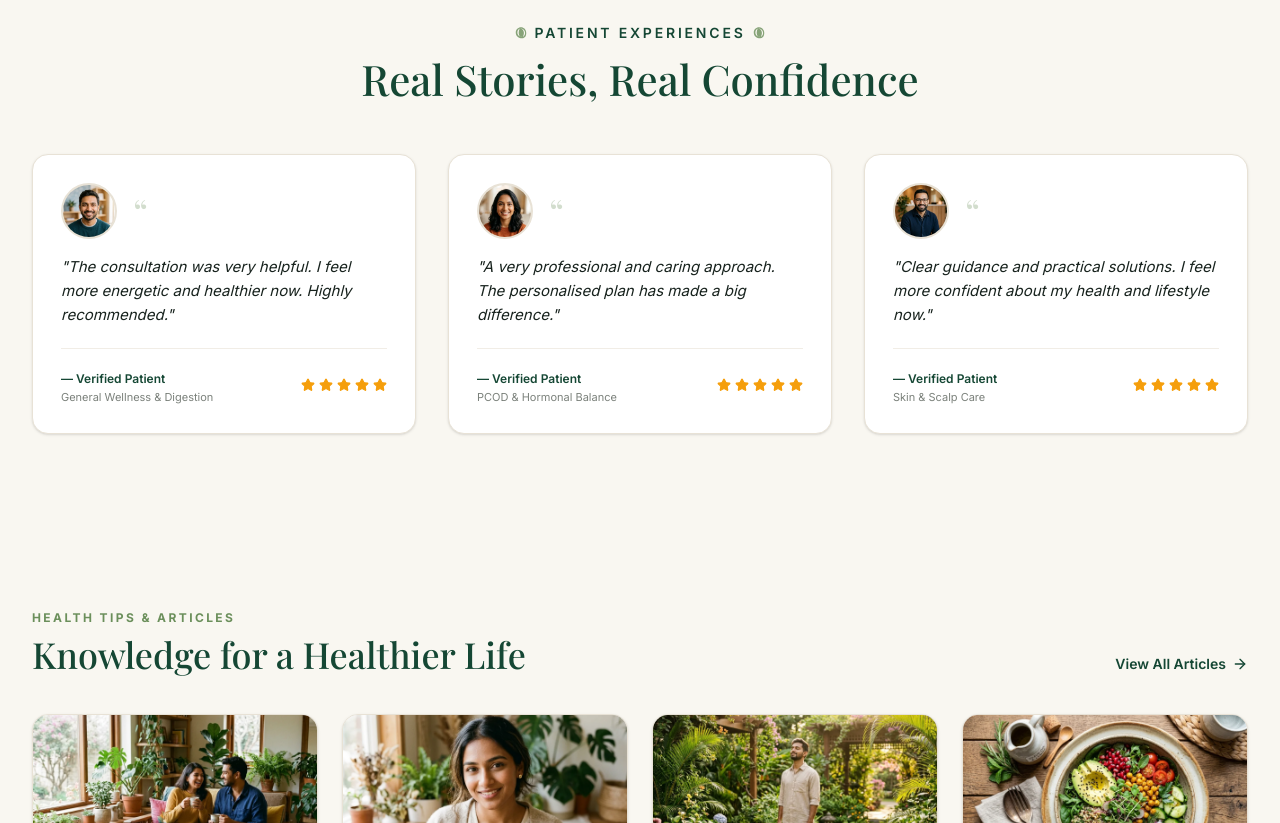
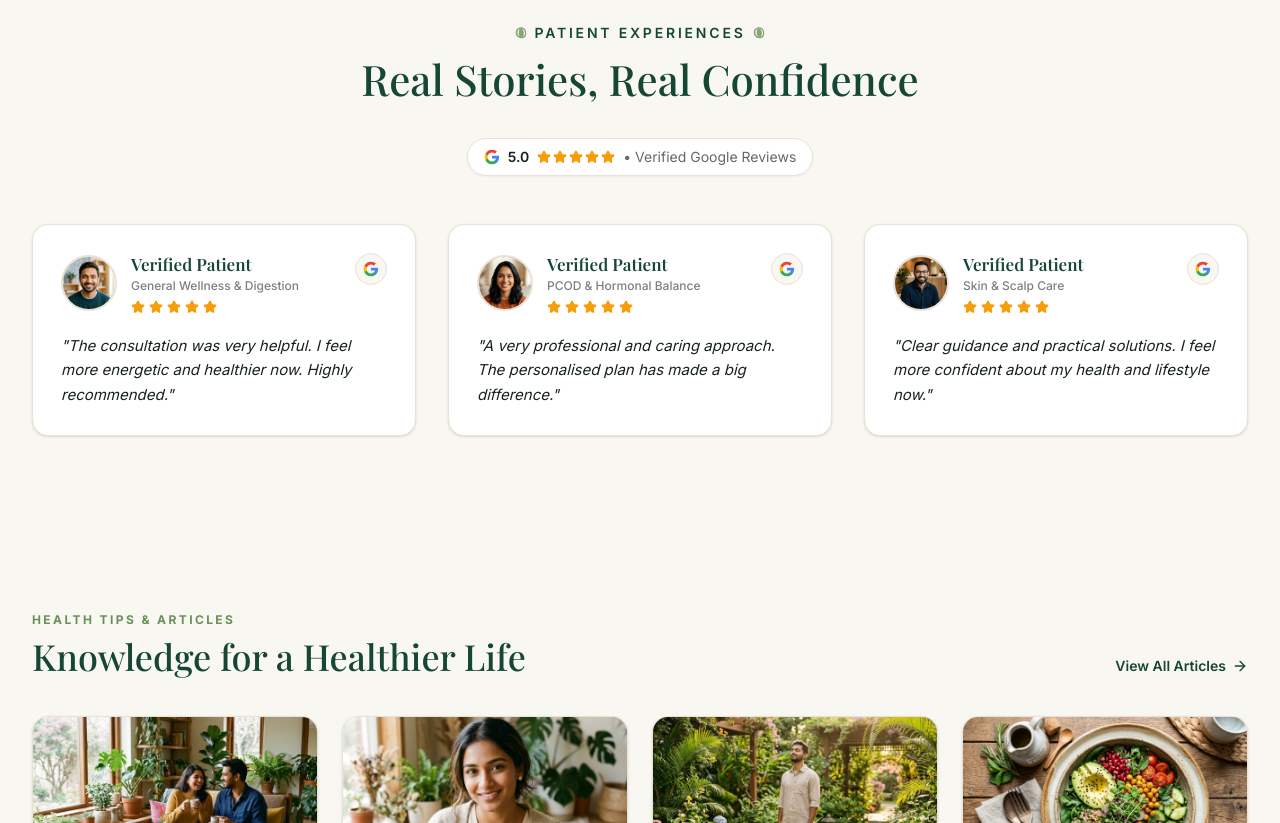
Before and after one commit to awenueglobalsoftwaresolutions-org/TriGyna-website, a Next.js app: page / in a window 1280 px wide. Shown: the part 4740-5563 px from the top of the page. Built offline with nearby package versions, Linux system fonts and the light colour scheme.

Commit message:
Testomonial Ui UX issue fix

```diff
--- a/src/components/sections/PatientExperiencesSection.tsx
+++ b/src/components/sections/PatientExperiencesSection.tsx
@@ -3,6 +3,7 @@ import Image from "next/image";
 import { Star } from "lucide-react";
 import { testimonialsData } from "@/data/testimonialsData";
 import SectionHeading from "@/components/ui/SectionHeading";
+import { GoogleIcon } from "@/components/ui/BrandIcons";
 
 export default function PatientExperiencesSection() {
   return (
@@ -12,19 +13,35 @@ export default function PatientExperiencesSection() {
           eyebrow="PATIENT EXPERIENCES"
           title="Real Stories, Real Confidence"
           align="center"
-          className="mb-12"
+          className="mb-8"
         />
+
+        {/* Google Reviews Trust Bar */}
+        <div className="flex items-center justify-center mb-10 sm:mb-12">
+          <div className="inline-flex items-center gap-2 bg-white px-4 py-2 rounded-full border border-[#E8E2D6] shadow-xs text-xs sm:text-sm">
+            <GoogleIcon className="w-4 h-4 flex-shrink-0" />
+            <span className="font-semibold text-[#17221D]">5.0</span>
+            <div className="flex items-center gap-0.5 text-[#F59E0B]">
+              {[...Array(5)].map((_, i) => (
+                <Star key={i} className="w-3.5 h-3.5 fill-[#F59E0B] text-[#F59E0B]" />
+              ))}
+            </div>
+            <span className="text-[#626B63] hidden sm:inline">• Verified Google Reviews</span>
+          </div>
+        </div>
 
         <div className="grid grid-cols-1 md:grid-cols-3 gap-6 sm:gap-8">
           {testimonialsData.map((item) => (
             <div
               key={item.id}
-              className="bg-white rounded-2xl p-6 sm:p-7 border border-[#E8E2D6] shadow-sm hover:shadow-lg transition-all duration-300 flex flex-col justify-between"
+              className="bg-white rounded-2xl p-6 sm:p-7 border border-[#E8E2D6] shadow-sm hover:shadow-md hover:border-[#6B8F5B]/40 transition-all duration-300 flex flex-col justify-between"
             >
               <div>
-                {/* Avatar and Quote Icon */}
-                <div className="flex items-center gap-4 mb-4">
-                  <div className="relative w-14 h-14 rounded-full overflow-hidden border-2 border-[#E8E2D6] flex-shrink-0 bg-[#EADFCF]">
+                {/* Header: Profile Image + Patient Name + Service + Rating + Google Icon */}
+                <div className="flex items-start justify-between gap-3 mb-4">
+                  <div className="flex items-center gap-3.5">
+                    {/* Profile Image (Avatar) */}
+                    <div className="relative w-12 h-12 sm:w-14 sm:h-14 rounded-full overflow-hidden border-2 border-[#E8E2D6] flex-shrink-0 bg-[#EADFCF]">
                       <Image
                         src={item.avatar}
                         alt={item.name}
@@ -33,34 +50,37 @@ export default function PatientExperiencesSection() {
                         sizes="56px"
                       />
                     </div>
-                  <div className="font-serif text-4xl text-[#6B8F5B]/30 select-none">
-                    “
+
+                    {/* Patient Details (Beside Profile Image) */}
+                    <div>
+                      <h3 className="font-semibold text-base sm:text-[17px] text-[#154734] leading-snug">
+                        {item.name}
+                      </h3>
+                      <span className="block text-xs font-medium text-[#7B817B] mt-0.5">
+                        {item.service}
+                      </span>
+                      {/* Star Rating */}
+                      <div className="flex items-center gap-1 text-[#F59E0B] mt-1.5">
+                        {[...Array(item.rating)].map((_, i) => (
+                          <Star key={i} className="w-3.5 h-3.5 fill-[#F59E0B] text-[#F59E0B]" />
+                        ))}
+                      </div>
                     </div>
                   </div>
 
-                {/* Quote Text */}
-                <p className="text-sm sm:text-[15px] text-[#17221D] leading-relaxed italic mb-5">
+                  {/* Google Icon */}
+                  <div
+                    className="w-8 h-8 rounded-full bg-[#F9F7F1] border border-[#E8E2D6] flex items-center justify-center flex-shrink-0"
+                    title="Google Review"
+                  >
+                    <GoogleIcon className="w-4 h-4" />
+                  </div>
+                </div>
+
+                {/* Description Message / Quote */}
+                <p className="text-sm sm:text-[15px] text-[#17221D] leading-relaxed italic pt-1">
                   &quot;{item.quote}&quot;
                 </p>
-              </div>
-
-              {/* Attribution and Stars */}
-              <div className="pt-4 border-t border-[#E8E2D6]/60 flex items-center justify-between">
-                <div>
-                  <span className="text-xs font-semibold text-[#154734]">
-                    — {item.name}
-                  </span>
-                  <span className="block text-[11px] text-[#7B817B]">
-                    {item.service}
-                  </span>
-                </div>
-
-                {/* 5 Stars */}
-                <div className="flex items-center gap-1 text-[#F59E0B]">
-                  {[...Array(item.rating)].map((_, i) => (
-                    <Star key={i} className="w-3.5 h-3.5 fill-[#F59E0B]" />
-                  ))}
-                </div>
               </div>
             </div>
           ))}
--- a/src/components/ui/BrandIcons.tsx
+++ b/src/components/ui/BrandIcons.tsx
@@ -132,3 +132,40 @@ export function LinkedInIcon({
     </svg>
   );
 }
+
+/**
+ * Official Google Multi-color Vector Icon
+ */
+export function GoogleIcon({
+  className = "w-5 h-5",
+  size,
+  ...props
+}: BrandIconProps) {
+  return (
+    <svg
+      viewBox="0 0 24 24"
+      width={size}
+      height={size}
+      className={className}
+      aria-hidden="true"
+      {...props}
+    >
+      <path
+        fill="#4285F4"
+        d="M22.56 12.25c0-.78-.07-1.53-.2-2.25H12v4.26h5.92c-.26 1.37-1.04 2.53-2.21 3.31v2.77h3.57c2.08-1.92 3.28-4.74 3.28-8.09z"
+      />
+      <path
+        fill="#34A853"
+        d="M12 23c2.97 0 5.46-.98 7.28-2.66l-3.57-2.77c-.98.66-2.23 1.06-3.71 1.06-2.86 0-5.29-1.93-6.16-4.53H2.18v2.84C3.99 20.53 7.7 23 12 23z"
+      />
+      <path
+        fill="#FBBC05"
+        d="M5.84 14.09c-.22-.66-.35-1.36-.35-2.09s.13-1.43.35-2.09V7.06H2.18C1.43 8.55 1 10.22 1 12s.43 3.45 1.18 4.94l2.85-2.22.81-.63z"
+      />
+      <path
+        fill="#EA4335"
+        d="M12 5.38c1.62 0 3.06.56 4.21 1.64l3.15-3.15C17.45 2.09 14.97 1 12 1 7.7 1 3.99 3.47 2.18 7.06l3.66 2.84c.87-2.6 3.3-4.52 6.16-4.52z"
+      />
+    </svg>
+  );
+}
```
Lines whose indentation alone changed are shown as unchanged.
